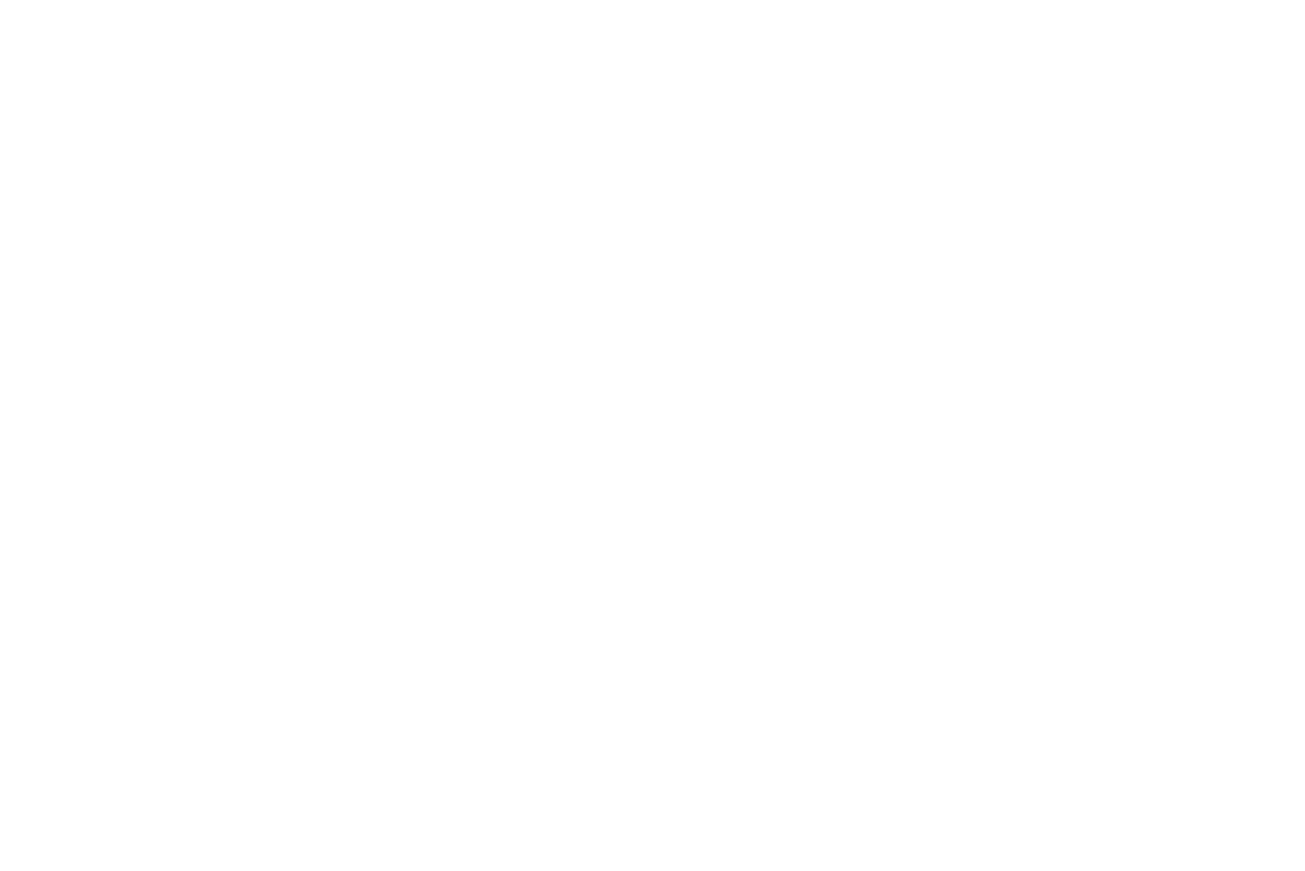
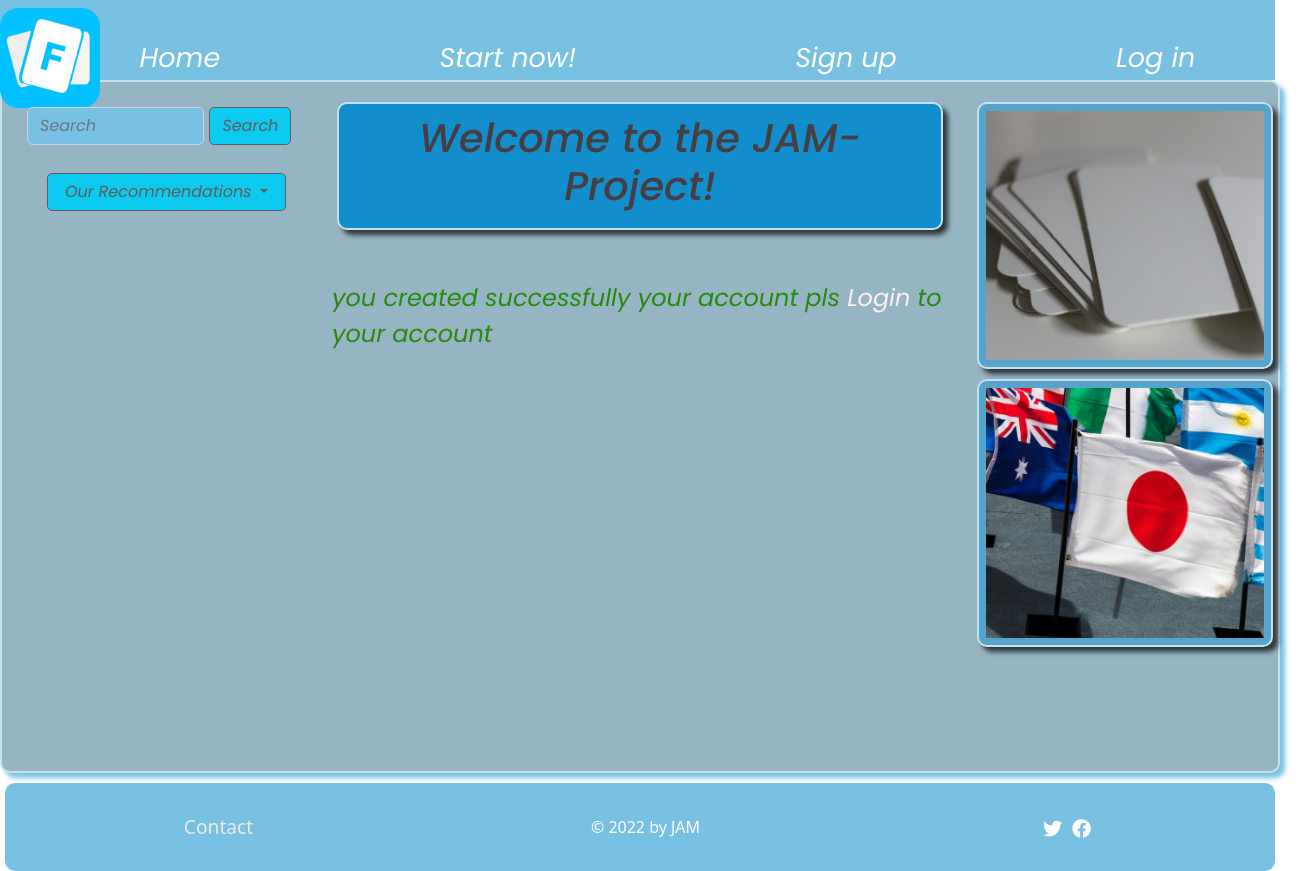
Before and after one commit to JoBeck1/Final-Project-JAM, a React (Create React App) app in the folder frontend/: page /profile in a window 1280 px wide. Before the commit this address had no page. Shown: the whole page, 1305 px wide, since content can reach past the window. Before the commit the page ends 800 px from the top, so only its background shows below. Built offline with nearby package versions, Linux system fonts and the light colour scheme.

Commit message:
profilePage

```diff
--- a/frontend/src/App.js
+++ b/frontend/src/App.js
@@ -2,10 +2,12 @@
 import Home from './components/Home';
 import RegisterForm from './components/RegisterForm';
 import FlashcardCreate from './components/FlashcardCreate';
-import {Routes, Route} from 'react-router-dom'
+import {Routes, Route, useNavigate} from 'react-router-dom'
 import LoginForm from './components/LoginForm';
 import { ToastContainer} from "react-toastify"
+import Profile from "./components/Profile"
 function App() {
+
   return (
     <div className="App">
 
@@ -15,6 +17,7 @@ function App() {
   <Route path="/signup" element= {<RegisterForm />}/>
   <Route path="/flashcardcreateNL" element= {<FlashcardCreate />}/>
   <Route path= "/login"  element= {<LoginForm />}/>
+  <Route path= "/profile" element= {<Profile />}/>
  </Routes>
  <ToastContainer/>
     </div>
--- a/frontend/src/Store.js
+++ b/frontend/src/Store.js
@@ -1,41 +1,53 @@
 import {createContext, useState} from "react";
 import axios from 'axios';
 import {toast} from "react-toastify"
+import {useNavigate} from "react-router-dom"
 
 export  const Context= createContext()
 
 
 
 function ContextProvider (props) {
-
+  const [isProfile, setIsProfile] = useState()
+  // const navigate = useNavigate()
     // onsubmit
     // send the data to backend to rigister
   const handelSignUp = async (data)=> {
 
     try {
    const result = await axios.post("/signup", {data})
-   await  console.log(result.data.message)
+  //  await  console.log(result.data.message)
    if (result.data.message==="user is already exist ") {
     toast.error(" user is already exist ", {
       position: toast.POSITION.TOP_CENTER
     })
+
    }
-
-
+      console.log(result.data)
+   return result.data
  } catch (err) {
  console.log(err)
  }
   }
 
   const handelLogin= async (logindata)=> {
-  const resultLoginData=   await axios.post("/login",{logindata} )
-  console.log(resultLoginData.data)
-  return resultLoginData.data ;
+    try {
+
+      const resultLoginData=   await axios.post("/login",{logindata} )
+      console.log(resultLoginData.data)
+      setIsProfile(resultLoginData.data)
+      if (resultLoginData.data.message==="invalid password") {
+        toast.error("wrong Email or password", {position: toast.POSITION.TOP_CENTER})
+      }
+      return resultLoginData.data ;
+    } catch (err) {
+      console.log(err)
+    }
 
   }
 
 
-    return <Context.Provider value={{ handelSignUp, handelLogin }} > {props.children}</Context.Provider>
+    return <Context.Provider value={{ handelSignUp, handelLogin , isProfile}} > {props.children}</Context.Provider>
 }
 
 
--- a/frontend/src/components/DropdownMenu.jsx
+++ b/frontend/src/components/DropdownMenu.jsx
@@ -42,7 +42,7 @@ function DropdownMenu() {
 
 const ContainerInDropdown = styled(Container)`
   padding: 15px;
-
+   width: 20vw;
   .dropdown-item {
     color: white;
   }
--- a/frontend/src/components/LoginForm.jsx
+++ b/frontend/src/components/LoginForm.jsx
@@ -2,13 +2,19 @@ import React , {useContext} from 'react';
 import { useForm } from 'react-hook-form';
 import styled, { css } from 'styled-components';
 import {Context} from "../Store"
+import {useNavigate} from "react-router-dom"
 import "../styles/formStyling.css"
 export default function LoginForm() {
+  const navigate= useNavigate()
     const {handelLogin} = useContext(Context)
   const { register, handleSubmit, formState: { errors } } = useForm();
-  const onSubmit = data => {console.log(data);
+  const onSubmit = async data => {console.log(data);
   console.log(errors);
-  handelLogin(data)
+ const loginResult= await handelLogin(data)
+ if (loginResult==="login success") {
+navigate("/profile")
+ }
+ console.log(loginResult);
   }
   return (
     <FormWrapper className="form-wrapper" >
--- /dev/null
+++ b/frontend/src/components/Profile.jsx
@@ -0,0 +1,121 @@
+import React from 'react'
+import Header from './Header'
+import Footer from './Footer'
+import Row from 'react-bootstrap/Row';
+import Col from 'react-bootstrap/Col';
+import Picture1 from '../assets/images/Picture1.jpg';
+import Picture2 from '../assets/images/Picture2.jpg';
+import DropdownMenu from './DropdownMenu.jsx'
+import styled from 'styled-components';
+import {Link} from "react-router-dom"
+
+function Profile() {
+  return (
+    <div>
+        <Header/>
+        <div>
+        <MainDiv className="fluid">
+            <Row>
+
+        <Col md={3}>
+        {/* Put Side bar here */}
+        <DropdownMenu />
+        </Col>
+        <Col md={6}>
+        <Title><h1>Welcome to the JAM-Project!</h1></Title>
+        <StyleP> you created successfully your  account pls <StyledLink to="/login"> Login </StyledLink> to your account</StyleP>
+        </Col>
+        <Col md={3}>
+        <div className="main_pic">
+
+        <img src={Picture1}  alt="Flashcards"/>
+
+        </div>
+        <div className="main_pic">
+
+        <img src={Picture2} alt="Flags"/>
+        </div>
+
+
+
+         {/* Put Pictures here */}
+        </Col>
+            </Row>
+        </MainDiv>
+        </div>
+        <Footer/>
+    </div>
+  )
+}
+
+const StyleP= styled.p`
+padding-top: 20px;
+font-size:1.5rem;
+color: #278a0b;
+
+`
+const StyledLink= styled(Link)`
+    text-decoration: none;
+    color: #f9efef;
+    :hover {
+        transition: 1s;
+        color: #c43232
+    }
+`
+
+const MainDiv = styled.div`
+    font-family: Poppins, sans-serif;
+    font-size: 1.2em;
+    color: #473e41;
+    margin-top: 10px;
+    margin-bottom: 30px;
+    margin-left: 5px;
+    margin-right: 5px;
+    padding: 10px;
+    background-color: #96b5c4;
+    border-radius: 10px;
+    border: 2px solid #c7e1ec;
+    box-shadow: 5px 5px 5px #79c1e2;
+     margin: 0 auto;
+     width: 100%;
+
+     img{
+            width: 100%;
+            height: 100%;
+            object-fit: cover;
+            object-position: center;
+        }
+    .main_pic{
+        margin-top: 10px;
+        margin-bottom: 10px;
+        margin-left: 5px;
+        margin-right: 5px;
+        padding: 7px;
+        background-color: #55a4cc;
+        border-radius: 10px;
+        border: 2px solid #c7e1ec;
+        box-shadow: 5px 5px 5px #2e383d;
+        width: 100%;
+
+
+    }
+
+
+`
+const Title = styled.h1`
+    font-size: 1.5em;
+    text-align: center;
+    color: #473e41;
+    font-family: Poppins, sans-serif;
+    font-weight: bold;
+    margin-top: 10px;
+    margin-bottom: 30px;
+    margin-left: 5px;
+    margin-right: 5px;
+    padding: 10px;
+    background-color: #128ecc;
+    border-radius: 10px;
+    border: 2px solid #c7e1ec;
+    box-shadow: 5px 5px 5px #2f373b;`
+
+export default Profile
--- a/frontend/src/components/RegisterForm.jsx
+++ b/frontend/src/components/RegisterForm.jsx
@@ -7,7 +7,7 @@ import {toast} from "react-toastify"
 import "react-toastify/dist/ReactToastify.css"
 import Background from "../assets/images/background1.jpg"
 import "../styles/formStyling.css"
-
+import {useNavigate} from "react-router-dom"
 
 import {Context} from "../Store"
 
@@ -20,7 +20,7 @@ const schema= yup.object().shape({
   ConfirmPassword: yup.string().oneOf([yup.ref("Password"), null])
 })
 export default function RegisterForm() {
-
+  const navigate= useNavigate()
 
   const {handelSignUp}= useContext(Context)
   const {
@@ -33,7 +33,11 @@ export default function RegisterForm() {
   console.log(errors);
 
 
-handelSignUp(data);
+const resultRegister=  await handelSignUp(data);
+console.log(resultRegister);
+if (resultRegister==="register successfully") {
+ navigate("/profile")
+}
 
 }
 
```
Also changed, not shown: 1 other file (tests, documents, lock files or other folders).
